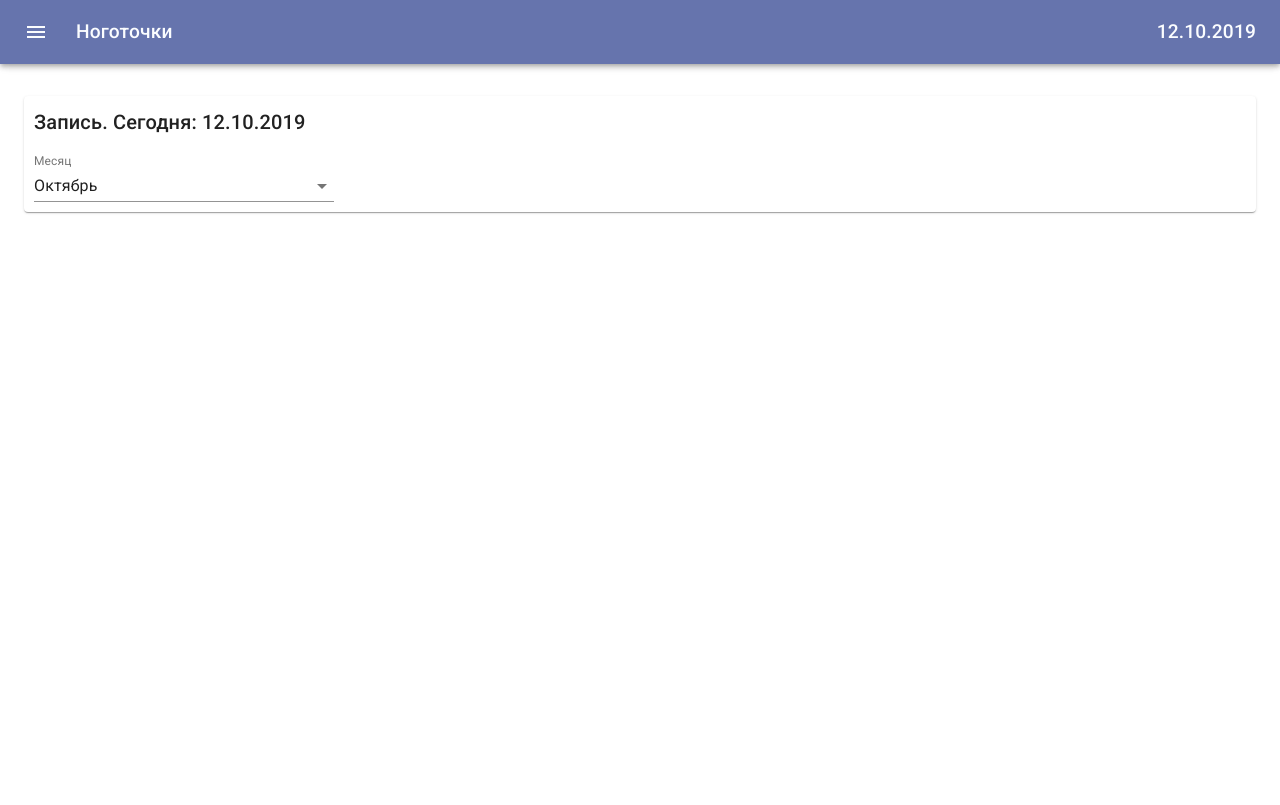
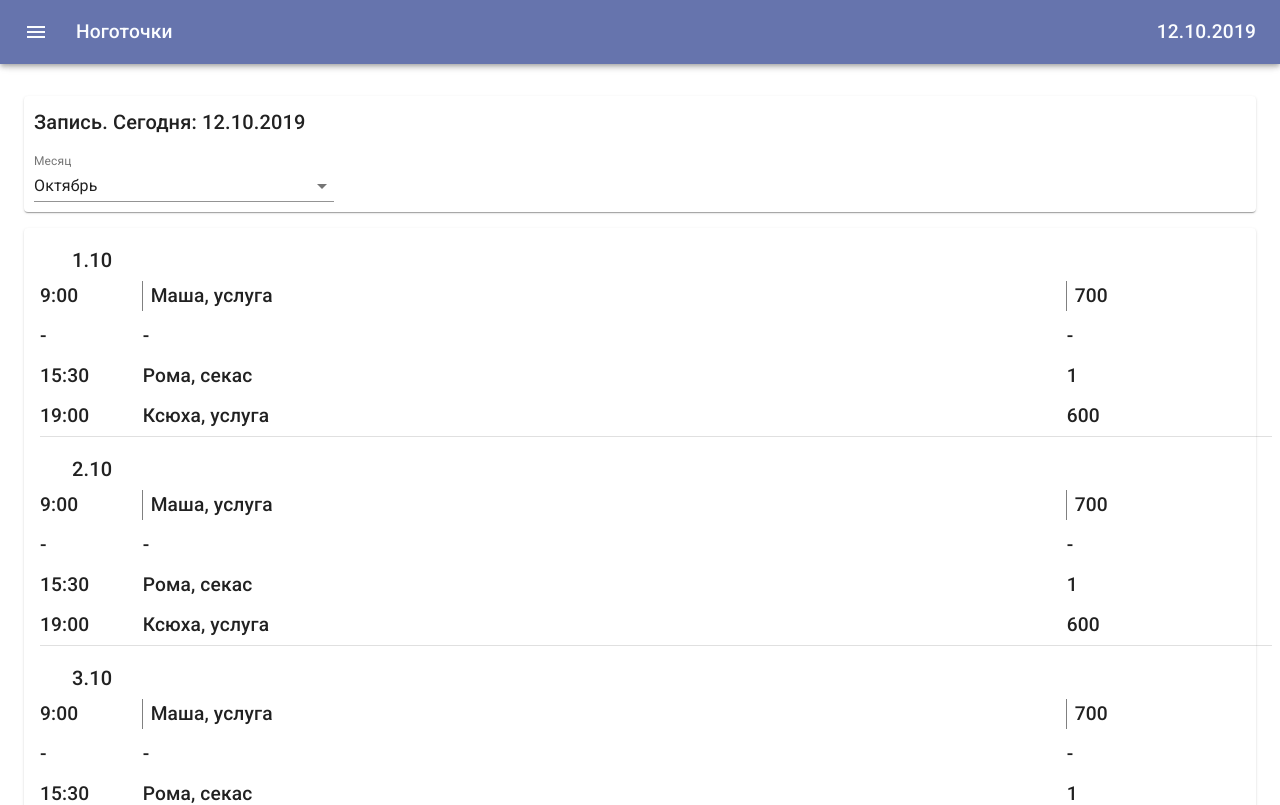
Before and after one commit to Eeenkeeei/blesk-nails, a React (Create React App) app: page /timetable in a window 1280 px wide. Shown: the top 805 px of the page. Built offline with nearby package versions, Linux system fonts and the light colour scheme.

Commit message:
Добавление макета расписания

```diff
--- a/src/Timetable.tsx
+++ b/src/Timetable.tsx
@@ -1,5 +1,15 @@
 import React from 'react';
-import {FormControl, Grid, InputLabel, MenuItem, NativeSelect, Paper, Select, Typography} from "@material-ui/core";
+import {
+    Divider,
+    FormControl,
+    Grid,
+    InputLabel,
+    MenuItem,
+    NativeSelect,
+    Paper,
+    Select,
+    Typography
+} from "@material-ui/core";
 import isMobile from 'ismobilejs';
 
 
@@ -20,6 +30,23 @@ export default class Timetable extends React.Component<TimetableState> {
     };
 
     public render() {
+        const daysInMonth = 33 - new Date(
+            new Date(
+                new Date().getFullYear(),this.state.selectedMonth-1
+            ).getFullYear(),
+            new Date(
+                new Date().getFullYear(),this.state.selectedMonth-1
+            ).getMonth(),
+            33).getDate();
+        let dayNumber: number[] = []; // массив чисел в выбранном месяце
+        let startNumber = 1;
+        while (startNumber <= daysInMonth) {
+            dayNumber.push(startNumber);
+            startNumber++
+        }
+
+
+
         return (
             <Grid
                 container
@@ -66,6 +93,88 @@ export default class Timetable extends React.Component<TimetableState> {
                     </FormControl>
                 </Paper>
 
+                <Paper style={{marginTop: '1rem'}}>
+                    {dayNumber.map(dayNumber => {
+                        return (
+                            <Grid container
+                                  direction="column"
+                                  justify="center"
+                                  alignItems="stretch"
+                                  key={dayNumber}
+                                  style={{marginTop: '1rem', marginLeft: '1rem'}}>
+                                <Typography style={{marginLeft: '2rem'}} variant={"h6"}>{dayNumber}.{this.state.selectedMonth}</Typography>
+
+                                <Grid container
+                                      direction="row"
+                                      justify="flex-start"
+                                      alignItems="center"
+                                      style={{height: '2.5rem'}}
+                                >
+                                    <Grid item xs={3} sm={1} style={{borderRight: '1px solid grey'}}>
+                                        <Typography variant={"h6"} style={{fontSize: '1.2rem'}}>9:00</Typography>
+                                    </Grid>
+                                    <Grid item xs={7} sm={9} style={{borderRight: '1px solid grey'}}>
+                                        <Typography variant={"h6"} style={{fontSize: '1.2rem', marginLeft: '0.5rem'}}>Маша, услуга</Typography>
+                                    </Grid>
+                                    <Grid item xs={2} sm={2}>
+                                        <Typography variant={"h6"} style={{fontSize: '1.2rem', marginLeft: '0.5rem' }}>700</Typography>
+                                    </Grid>
+                                </Grid>
+                                <Grid container
+                                      direction="row"
+                                      justify="flex-start"
+                                      alignItems="center"
+                                      style={{height: '2.5rem'}}
+                                >
+                                    <Grid item xs={3} sm={1}>
+                                        <Typography variant={"h6"} style={{fontSize: '1.2rem'}}>-</Typography>
+                                    </Grid>
+                                    <Grid item xs={7} sm={9}>
+                                        <Typography variant={"h6"} style={{fontSize: '1.2rem'}}>-</Typography>
+                                    </Grid>
+                                    <Grid item xs={2} sm={2}>
+                                        <Typography variant={"h6"} style={{fontSize: '1.2rem'}}>-</Typography>
+                                    </Grid>
+                                </Grid>
+                                <Grid container
+                                      direction="row"
+                                      justify="flex-start"
+                                      alignItems="center"
+                                      style={{height: '2.5rem'}}
+                                >
+                                    <Grid item xs={3} sm={1}>
+                                        <Typography variant={"h6"} style={{fontSize: '1.2rem'}}>15:30</Typography>
+                                    </Grid>
+                                    <Grid item xs={7} sm={9}>
+                                        <Typography variant={"h6"} style={{fontSize: '1.2rem'}}>Рома, секас</Typography>
+                                    </Grid>
+                                    <Grid item xs={2} sm={2}>
+                                        <Typography variant={"h6"} style={{fontSize: '1.2rem'}}>1</Typography>
+                                    </Grid>
+                                </Grid>
+                                <Grid container
+                                      direction="row"
+                                      justify="flex-start"
+                                      alignItems="center"
+                                      style={{height: '2.5rem'}}
+                                >
+                                    <Grid item xs={3} sm={1}>
+                                        <Typography variant={"h6"} style={{fontSize: '1.2rem'}}>19:00</Typography>
+                                    </Grid>
+                                    <Grid item xs={7} sm={9}>
+                                        <Typography variant={"h6"} style={{fontSize: '1.2rem'}}>Ксюха, услуга</Typography>
+                                    </Grid>
+                                    <Grid item xs={2} sm={2}>
+                                        <Typography variant={"h6"} style={{fontSize: '1.2rem'}}>600</Typography>
+                                    </Grid>
+                                </Grid>
+
+                                <Divider/>
+                            </Grid>
+                        )
+                    })}
+                </Paper>
+
             </Grid>
         )
     }
```
